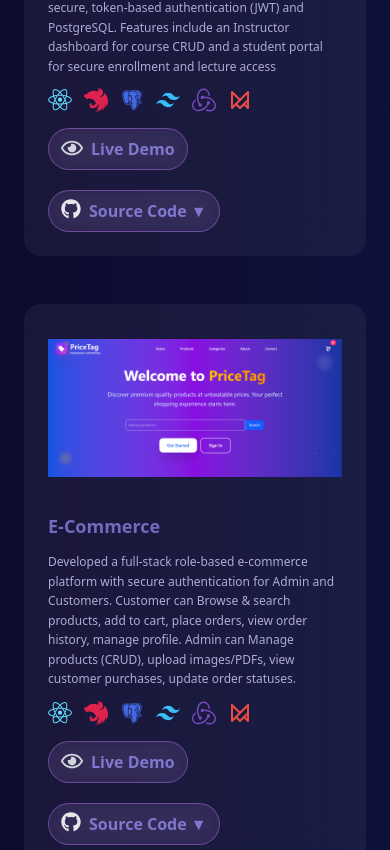
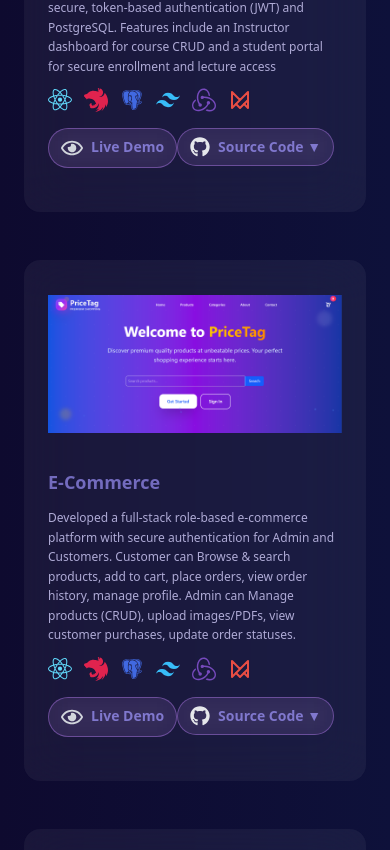
Before and after one commit to smshah121/Portfolio-Website, a React (Vite) app: page / in a window 390 px wide. Shown: the part 4214-5064 px from the top of the page. Built offline with nearby package versions, Linux system fonts and the light colour scheme.

Commit message:
changes saved

```diff
--- a/src/App.jsx
+++ b/src/App.jsx
@@ -560,7 +560,7 @@
                   >
                     <motion.button
                       whileHover={{ scale: 1.1 }}
-                      className="flex px-3 py-2 rounded-3xl border border-[#C084FC]/40 bg-[#C084FC]/10 backdrop-blur-md text-[#8078ce] hover:bg-[#C084FC]/20 hover:border-[#C084FC]/70 hover:shadow-[0_0_15px_#C084FC] transition-all duration-300  font-bold  mb-5"
+                      className="flex px-3 py-2 rounded-3xl border text-sm md:text-base border-[#C084FC]/40 bg-[#C084FC]/10 backdrop-blur-md text-[#8078ce] hover:bg-[#C084FC]/20 hover:border-[#C084FC]/70 hover:shadow-[0_0_15px_#C084FC] transition-all duration-300  font-bold  mb-5"
                     >
                       <FaRegEye size={22} className="text-gray-300 mr-2" />
                       Live Demo
@@ -572,7 +572,7 @@
   <motion.button
     whileHover={{ scale: 1.1 }}
     onClick={() => setDropdownOpen(dropdownOpen === index ? null : index)}
-    className="flex  px-3 py-2 rounded-3xl border border-[#C084FC]/40 bg-[#C084FC]/10 backdrop-blur-md text-[#8078ce] font-bold hover:bg-[#C084FC]/20 hover:border-[#C084FC]/70 hover:shadow-[0_0_15px_#C084FC] transition-all duration-300"
+    className="flex  px-3 py-2 rounded-3xl text-sm md:text-base border border-[#C084FC]/40 bg-[#C084FC]/10 backdrop-blur-md text-[#8078ce] font-bold hover:bg-[#C084FC]/20 hover:border-[#C084FC]/70 hover:shadow-[0_0_15px_#C084FC] transition-all duration-300"
   >
     <a
                 href="https://github.com/smshah121"
```
